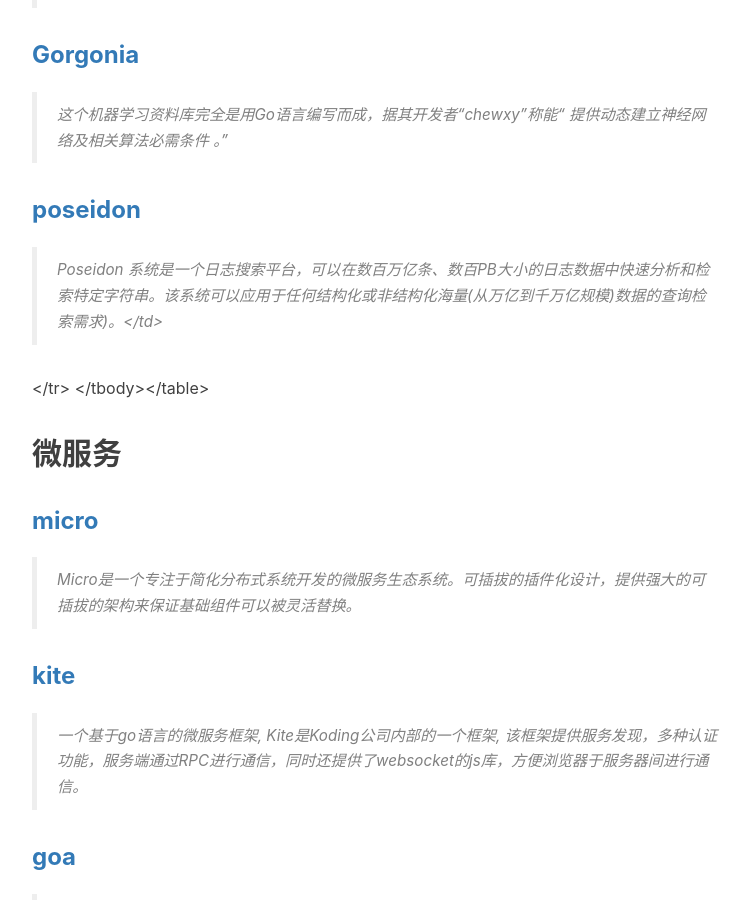
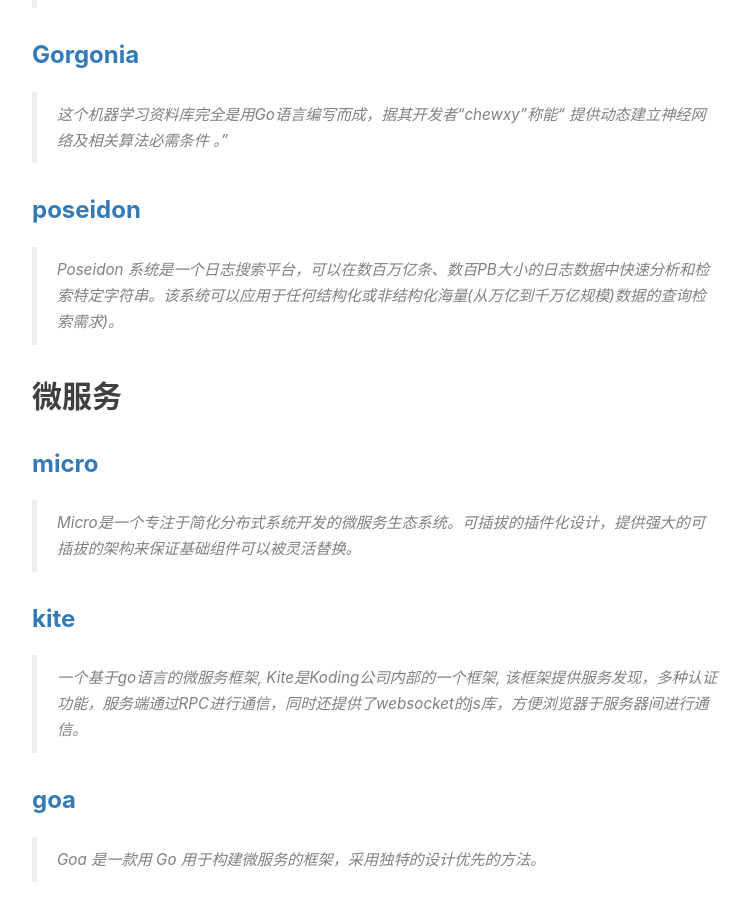
Before and after one commit to halfstring/halfstring.github.io, a Jekyll site: the page built from _posts/2019-03-06-golang-project.md, in a window 1280 px wide and 900 px high, scrolled down 9056 px. Shown: the whole window, without its empty margins (233-983 px from the left). Built offline with Jekyll 4.4.1, drawn with Linux system fonts in a browser that asks for light colours; nearby versions of some CDN libraries; our own code applies the rules of GitHub Pages for plain Markdown files; comment, search, counter and statistics services are not loaded; some of the changed text lies outside the part shown.

Commit message:
golang优秀的开源项目

```diff
--- a/_posts/2019-03-06-golang-project.md
+++ b/_posts/2019-03-06-golang-project.md
@@ -4,9 +4,9 @@ date: 2019-03-06 03:00
 updated: 2018-03-15 03:00
 ---
 
+[[TOC]]
+
 [`文章来源`](https://blog.zhnytech.com/articles/2016/07/13/go%E8%AF%AD%E8%A8%80%E4%BC%98%E7%A7%80%E5%BC%80%E6%BA%90%E9%A1%B9%E7%9B%AE%E6%B1%87%E6%80%BB.html#%E7%9B%AE%E5%BD%95)
-
-[[TOC]]
 
 ## 监控系统
 
@@ -265,9 +265,7 @@ updated: 2018-03-15 03:00
 
 ### [poseidon](https://github.com/Qihoo360/poseidon)
 
-> Poseidon 系统是一个日志搜索平台，可以在数百万亿条、数百PB大小的日志数据中快速分析和检索特定字符串。该系统可以应用于任何结构化或非结构化海量(从万亿到千万亿规模)数据的查询检索需求)。</td>
-</tr>
-</tbody></table>
+> Poseidon 系统是一个日志搜索平台，可以在数百万亿条、数百PB大小的日志数据中快速分析和检索特定字符串。该系统可以应用于任何结构化或非结构化海量(从万亿到千万亿规模)数据的查询检索需求)。
 
 ## 微服务
 
```
Also changed, not shown: other parts of _posts/2019-03-06-golang-project.md (+0 -2 lines).
